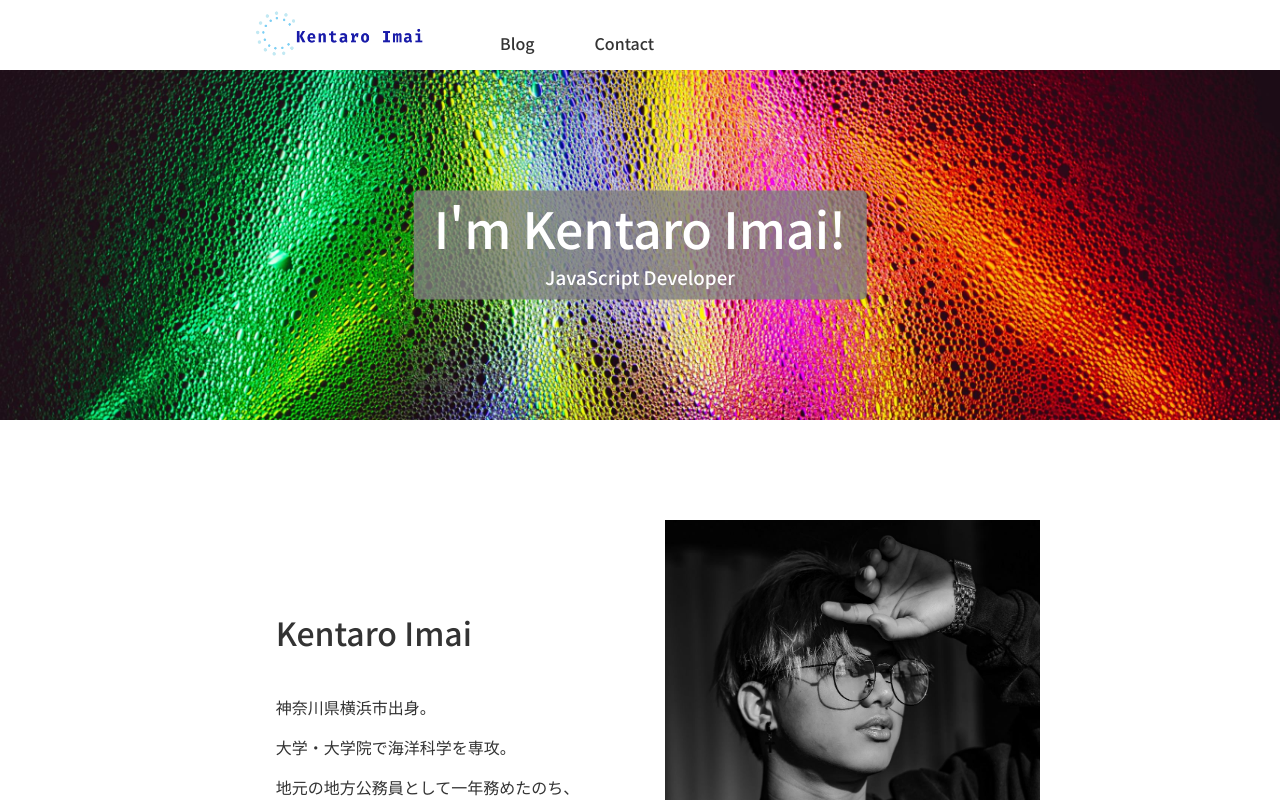
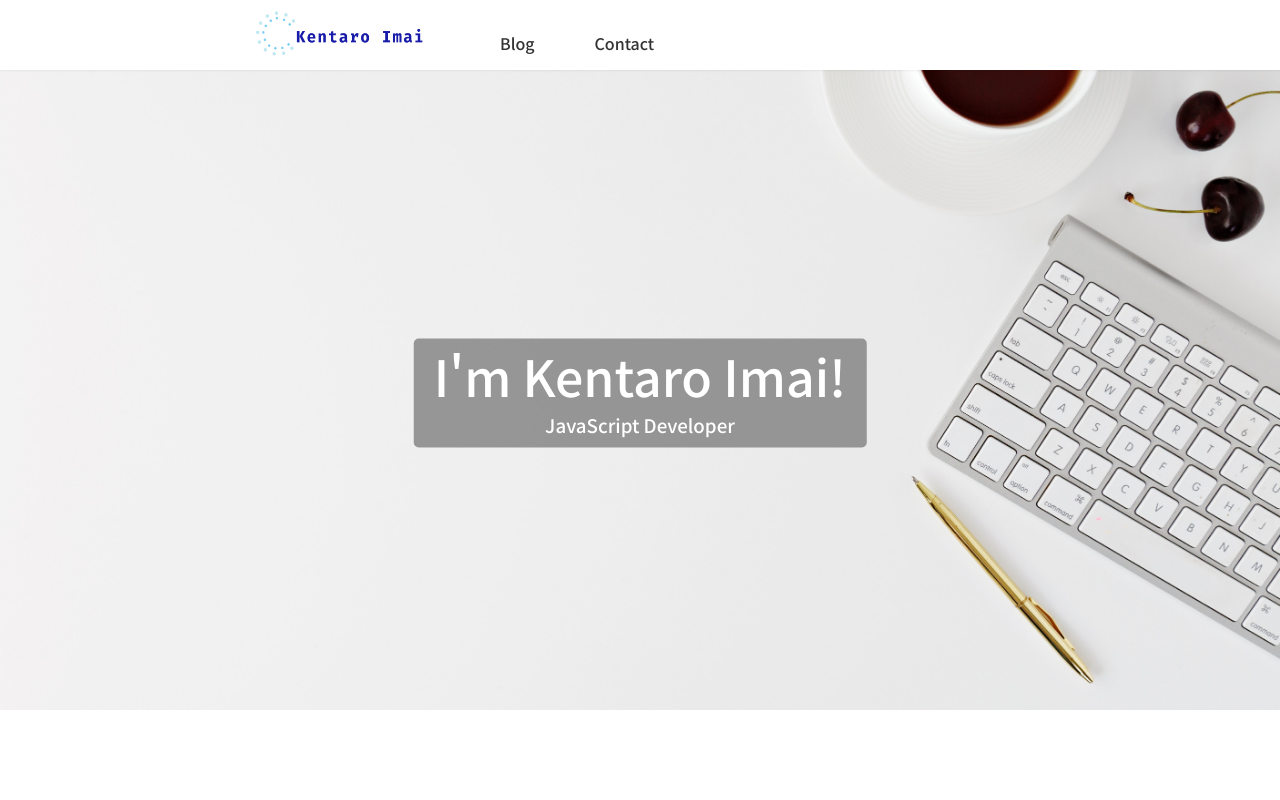
Before and after one commit to Imkn1018/Next-Portfolio1, a Next.js app: page / in a window 1280 px wide. Shown: the top 800 px of the page. Built offline with nearby package versions, Linux system fonts and the light colour scheme.

Commit message:
ワークスコンポーネント模擬導入

```diff
--- a/src/pages/index.js
+++ b/src/pages/index.js
@@ -13,7 +13,9 @@ const Index = () => {
         <Image
           src="/images/index-hero.jpg"
           alt="hero"
-          layout="fill"
+          // layout="fill"
+          width={2000}
+          height={1000}
           objectFit="cover"
           quality={90}
         />
--- a/src/styles/common.module.scss
+++ b/src/styles/common.module.scss
@@ -7,6 +7,7 @@
   width: 100%;
   z-index: 1;
   background-color: #fff;
+  box-shadow: 0 1px 2px rgba(0, 0, 0, 0.06);
   .container {
     @extend %container;
     .flexContainer {
```
Also changed, not shown: src/components/oraganisms/Works.js (added, +14 -0 lines), public/images/index-hero.jpg.
